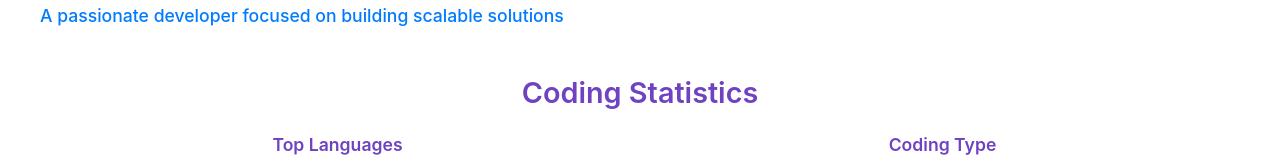
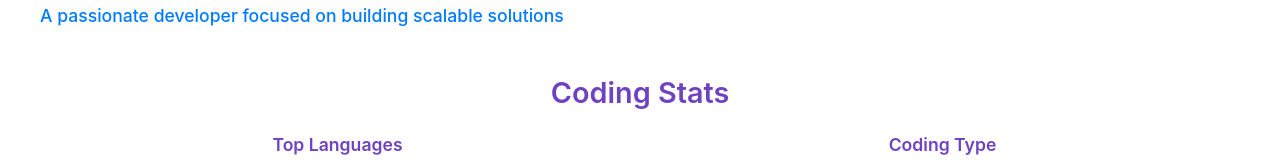
Before and after one commit to krushnatkhawale/krushnatkhawale.github.io, a React (Create React App) app: page /about in a window 1280 px wide. Shown: the part 209-375 px from the top of the page. Built offline with nearby package versions, Linux system fonts and the light colour scheme.

Commit message:
rewording about

```diff
--- a/src/components/About.js
+++ b/src/components/About.js
@@ -25,7 +25,7 @@ function About({ isDarkMode, toggleDarkMode }) {
         <p className="about-subtitle">A passionate developer focused on building scalable solutions</p>
 
         <div className="about-statistics">
-          <h3 className="statistics-title">Coding Statistics</h3>
+          <h3 className="statistics-title">Coding Stats</h3>
           <div className="statistics-grid">
             <div className="statistic-card">
               <h3>Top Languages</h3>
```
